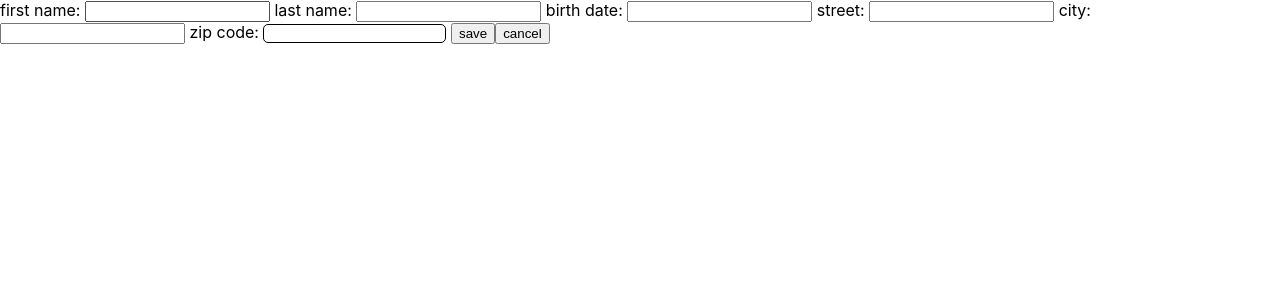
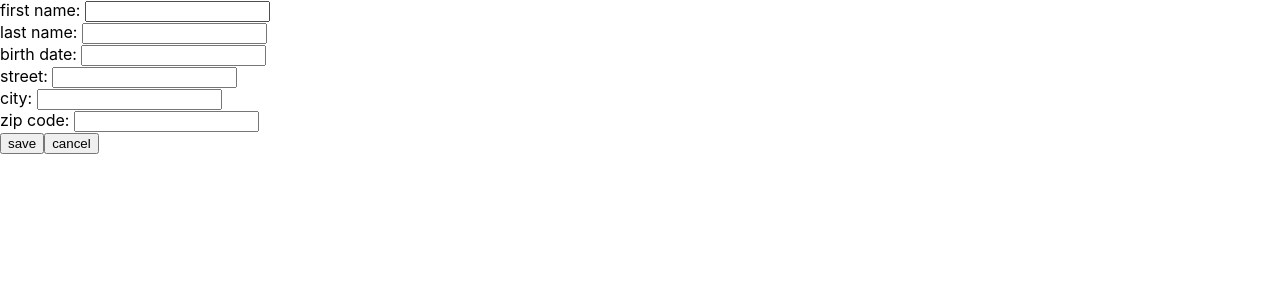
Before and after one commit to sspringer82/ijs-react-beyond, a React (Vite) app: page /create in a window 1280 px wide. Shown: the top 300 px of the page. Built offline with nearby package versions, Linux system fonts and the light colour scheme; no server answers.

Commit message:
Task 6 solution

```diff
--- a/data.json
+++ b/data.json
@@ -89,6 +89,15 @@
       "street": "Kaiserstraße 25",
       "city": "Dresden",
       "zipCode": "01067"
+    },
+    {
+      "firstName": "asdfasdfasdf",
+      "lastName": "asdfasdf",
+      "birthdate": "asdfasdf",
+      "street": "asdfasdf",
+      "city": "asdfasdf",
+      "zipCode": "12345",
+      "id": 11
     }
   ]
 }
--- a/package.json
+++ b/package.json
@@ -14,6 +14,7 @@
     "@emotion/react": "^11.10.8",
     "@emotion/styled": "^11.10.8",
     "@fontsource/roboto": "^4.5.8",
+    "@hookform/resolvers": "^3.3.2",
     "@mui/icons-material": "^5.11.16",
     "@mui/material": "^5.12.3",
     "@tanstack/react-query": "^5.0.5",
@@ -25,7 +26,8 @@
     "react-dom": "^18.2.0",
     "react-hook-form": "^7.43.9",
     "react-i18next": "^12.2.2",
-    "react-router-dom": "^6.11.1"
+    "react-router-dom": "^6.11.1",
+    "yup": "^1.3.2"
   },
   "devDependencies": {
     "@types/react": "^18.0.28",
--- a/src/Form.tsx
+++ b/src/Form.tsx
@@ -2,6 +2,9 @@ import React, { ChangeEvent, FormEvent, useEffect, useState } from 'react';
 import { InputPerson } from './Person';
 import { useNavigate, useParams } from 'react-router-dom';
 import usePerson from './usePerson';
+import { useForm } from 'react-hook-form';
+import * as yup from 'yup';
+import { yupResolver } from '@hookform/resolvers/yup';
 
 const initialPerson: InputPerson = {
   firstName: '',
@@ -12,8 +15,29 @@ const initialPerson: InputPerson = {
   zipCode: '',
 };
 
+const schema = yup
+  .object({
+    id: yup.number(),
+    firstName: yup.string(),
+    lastName: yup.string(),
+    birthdate: yup.string(),
+    street: yup.string(),
+    city: yup.string(),
+    zipCode: yup.string().max(5).required(),
+  })
+  .required();
+
 const Form: React.FC = () => {
-  const [person, setPerson] = useState<InputPerson>(initialPerson);
+  const {
+    register,
+    handleSubmit,
+    reset,
+    formState: { errors },
+  } = useForm<InputPerson>({
+    resolver: yupResolver(schema) as any,
+    mode: 'onChange',
+  });
+
   const { handleSave } = usePerson();
   const navigate = useNavigate();
 
@@ -23,90 +47,48 @@ const Form: React.FC = () => {
     if (id) {
       fetch(`${import.meta.env.VITE_APP_BACKEND_URL}/users/${id}`)
         .then((response) => response.json())
-        .then((data) => setPerson(data));
+        .then((data) => reset(data));
     }
   }, [id]);
 
-  function handleChange(event: ChangeEvent<HTMLInputElement>) {
-    setPerson((prevPerson) => ({
-      ...prevPerson,
-      [event.target.name]: event.target.value,
-    }));
-  }
-
-  function handleSubmit(event: FormEvent<HTMLFormElement>) {
-    event.preventDefault();
+  function onSubmit(person: InputPerson) {
     handleSave(person);
-    setPerson(initialPerson);
+    navigate('/');
   }
 
   return (
-    <form onSubmit={handleSubmit}>
+    <form onSubmit={handleSubmit(onSubmit)}>
+      <div>
         <label>
-        first name:{' '}
-        <input
-          type="text"
-          name="firstName"
-          id="firstName"
-          value={person.firstName}
-          onChange={handleChange}
-        />{' '}
+          first name: <input type="text" {...register('firstName')} />
         </label>
+      </div>
+      <div>
         <label>
-        last name:{' '}
-        <input
-          type="text"
-          name="lastName"
-          id="lastName"
-          value={person.lastName}
-          onChange={handleChange}
-        />{' '}
+          last name: <input type="text" {...register('lastName')} />
         </label>
+      </div>
+      <div>
         <label>
-        birth date:{' '}
-        <input
-          type="text"
-          name="birthdate"
-          id="birthdate"
-          value={person.birthdate}
-          onChange={handleChange}
-        />{' '}
+          birth date: <input type="text" {...register('birthdate')} />
         </label>
+      </div>
+      <div>
         <label>
-        street:{' '}
-        <input
-          type="text"
-          name="street"
-          id="street"
-          value={person.street}
-          onChange={handleChange}
-        />{' '}
+          street: <input type="text" {...register('street')} />
         </label>
+      </div>
+      <div>
         <label>
-        city:{' '}
-        <input
-          type="text"
-          name="city"
-          id="city"
-          value={person.city}
-          onChange={handleChange}
-        />{' '}
+          city: <input type="text" {...register('city')} />
         </label>
+      </div>
+      <div>
         <label>
-        zip code:{' '}
-        <input
-          style={{
-            color: 'darkgray',
-            border: '1px solid black',
-            borderRadius: '5px',
-          }}
-          type="text"
-          name="zipCode"
-          id="zipCode"
-          value={person.zipCode}
-          onChange={handleChange}
-        />{' '}
+          zip code: <input type="text" {...register('zipCode')} />
         </label>
+        <div>{errors.zipCode && errors.zipCode.message}</div>
+      </div>
       <button type="submit">save</button>
       <button type="reset" onClick={() => navigate('/')}>
         cancel
```
Also changed, not shown: 1 other file (tests, documents, lock files or other folders). Lines whose indentation alone changed are shown as unchanged.
